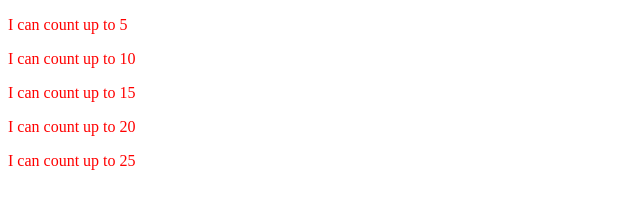
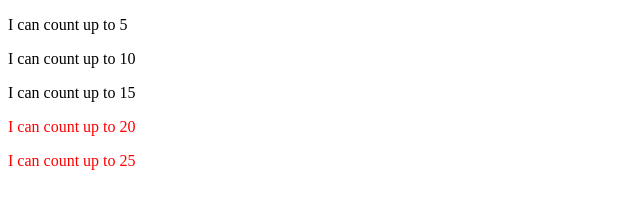
Before and after one commit to brothermalcolm/sankey-d3, a plain HTML site: page index.html in a window 1280 px wide. Shown: the whole page, without its empty margins (0-640 px from the left). Drawn offline with Linux system fonts and the light colour scheme.

Commit message:
Update index.html
make the text red only if the current datum exceeds a certain threshold

```diff
--- a/index.html
+++ b/index.html
@@ -10,7 +10,13 @@
             var dataset = [ 5, 10, 15, 20, 25 ];
             d3.select("body").selectAll("p").data(dataset).enter().append("p").text(function(d) {
                 return "I can count up to " + d;
-            }).style("color", "red");
+            }).style("color", function(d) {
+                if (d > 15) {   //Threshold of 15
+                    return "red";
+                } else {
+                    return "black";
+                }
+            });
         </script>
     </body>
 </html>
```
